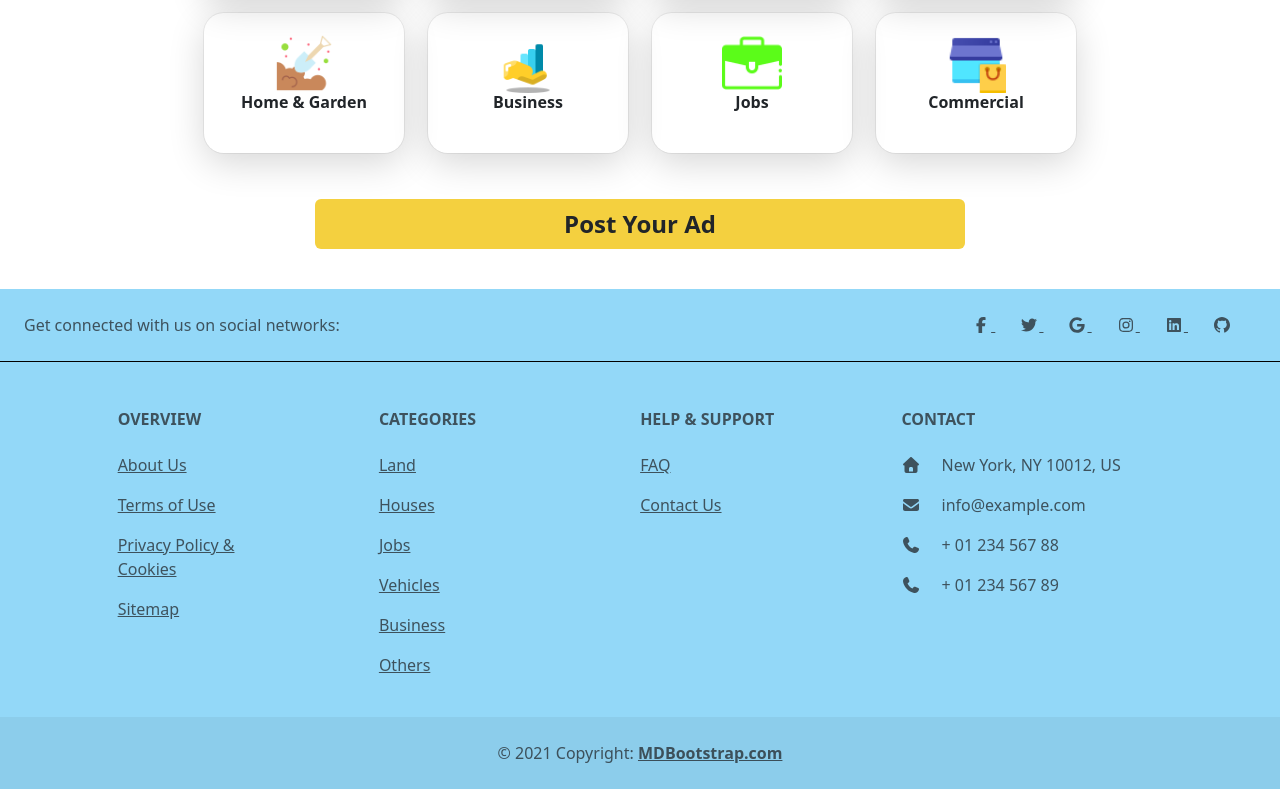
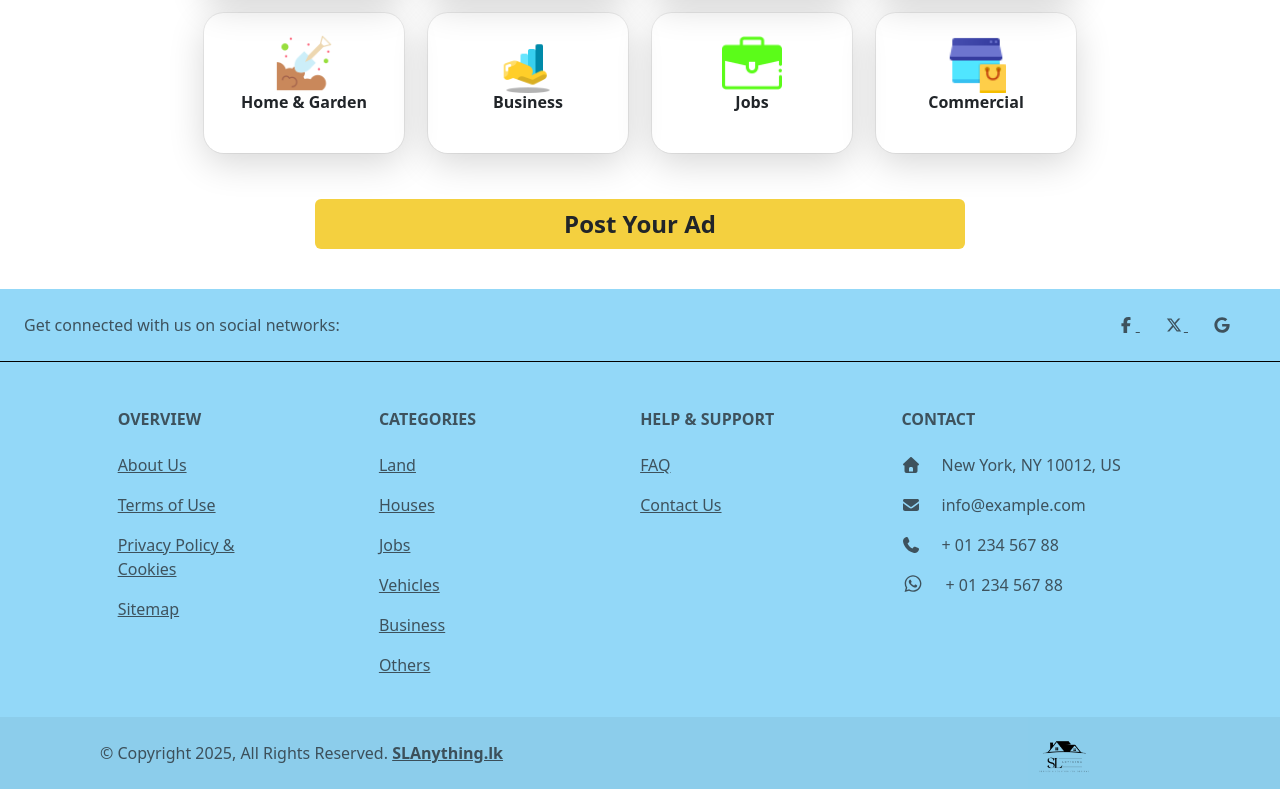
Before and after one commit to chathurasandaruwan/SlAnythingFrontEnd, a plain HTML site: page index.html in a window 1280 px wide. Shown: the part 622-1411 px from the top of the page. Drawn offline with nearby package versions, Linux system fonts and the light colour scheme.

Commit message:
finished create footer main

```diff
--- a/index.html
+++ b/index.html
@@ -151,6 +151,34 @@
     .border-bottom{
         border-bottom: 1px solid black !important;
     }
+    .whatsapp-icon {
+        font-size: 1.2em;
+    }
+    #brandImgFooter{
+        width: 85px;
+        height: 85px;
+        position: absolute;
+        bottom: 0px;
+        right: 100px;
+        background-color: rgba(0, 0, 0, 0.05);
+        background-blend-mode: multiply;
+    }
+    #brandImgFooter {
+        width: 72px;
+        height: 72px;
+        position: absolute;
+        bottom: 0px;
+        right: 180px;
+        background-image: url('assets/images/LogoFooter.png'); /* Set your image here */
+        background-size: cover;
+        background-color: rgba(0, 0, 0, 0.05); /* Add a semi-transparent black overlay */
+        background-blend-mode: multiply; /* Blend the background color with the image */
+    }
+    .copyright{
+        background-color: rgba(0, 0, 0, 0.05);
+        padding-left: 100px !important;
+    }
+
 
 </style>
 </head>
@@ -254,12 +282,12 @@
                 <i class="fab fa-facebook-f"></i>
             </a>
             <a href="" class="me-4 text-reset">
-                <i class="fab fa-twitter"></i>
+                <i class="fa-brands fa-x-twitter"></i>
             </a>
             <a href="" class="me-4 text-reset">
                 <i class="fab fa-google"></i>
             </a>
-            <a href="" class="me-4 text-reset">
+            <!--<a href="" class="me-4 text-reset">
                 <i class="fab fa-instagram"></i>
             </a>
             <a href="" class="me-4 text-reset">
@@ -267,7 +295,7 @@
             </a>
             <a href="" class="me-4 text-reset">
                 <i class="fab fa-github"></i>
-            </a>
+            </a>-->
         </div>
         <!-- Right -->
     </section>
@@ -351,7 +379,8 @@
                         info@example.com
                     </p>
                     <p><i class="fas fa-phone me-3"></i> + 01 234 567 88</p>
-                    <p><i class="fas fa-phone me-3"></i> + 01 234 567 89</p>
+                    <p><i class="fa-brands fa-whatsapp me-3 whatsapp-icon"></i> + 01 234 567 88</p>
+
                 </div>
                 <!-- Grid column -->
             </div>
@@ -361,9 +390,10 @@
     <!-- Section: Links  -->
 
     <!-- Copyright -->
-    <div class="text-center p-4" style="background-color: rgba(0, 0, 0, 0.05);">
-        © 2021 Copyright:
-        <a class="text-reset fw-bold" href="https://mdbootstrap.com/">MDBootstrap.com</a>
+    <div class="copyright text-left p-4">
+        © Copyright 2025, All Rights Reserved.
+        <a class="text-reset fw-bold" href="#">SLAnything.lk</a>
+        <div id="brandImgFooter"></div>
     </div>
     <!-- Copyright -->
 </footer>
```
Also changed, not shown: assets/images/LogoFooter.png (renamed from assets/images/SL (1).png).
